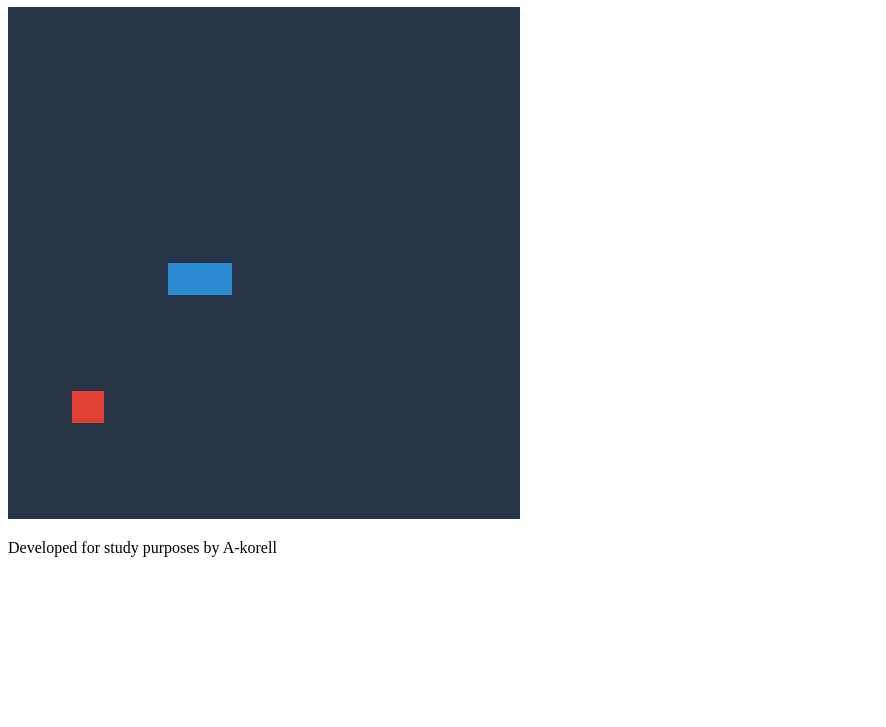
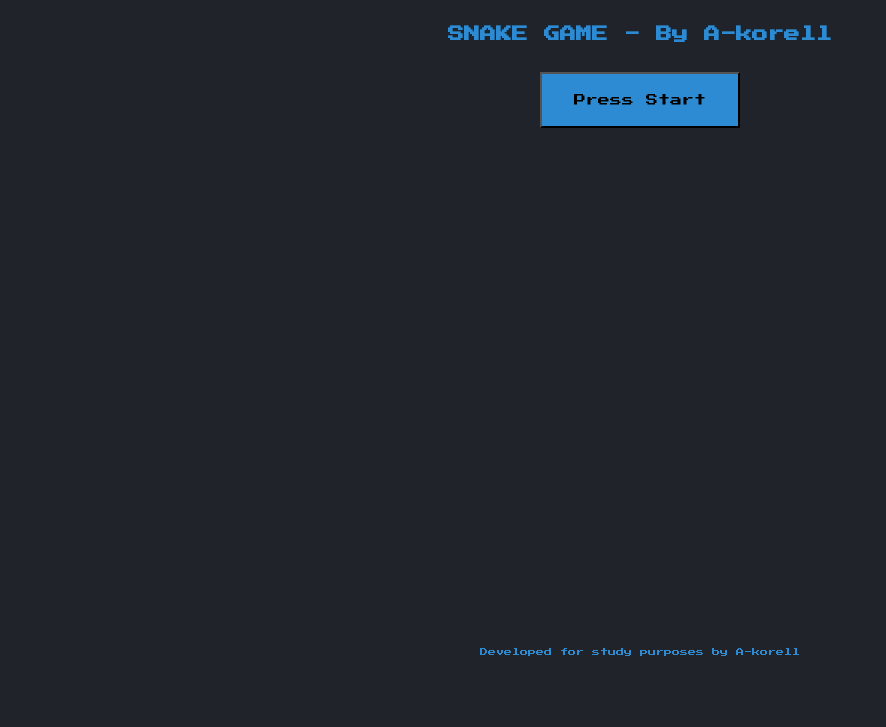
Before and after one commit to a-korell/SnakeGame_akorell, a plain HTML site: page index.html in a window 1280 px wide. Shown: the part 73-800 px from the top of the page, without its empty margins (0-886 px from the left). Drawn offline with Linux system fonts and the light colour scheme.

Commit message:
Add 8bits font, add button press start and function on reload after game over

```diff
--- a/index.html
+++ b/index.html
@@ -3,13 +3,18 @@
 <head>
     <meta charset="UTF-8">
     <meta name="viewport" content="width=device-width, initial-scale=1.0">
-    <meta http.equiv= "X-VA-Compatible" content="ie=edge">
+    <meta http.equiv="X-VA-Compatible" content="ie=edge">
+    <link href="https://fonts.googleapis.com/css2?family=Press+Start+2P&display=swap" rel="stylesheet">
     <link rel="stylesheet" href="style.css">
+    <style>
+
+    </style>
     <script defer src="script.js"></script>
     <title>SNAKE GAME</title>
 </head>
 <body>
     <h1>SNAKE GAME - By A-korell</h1>
+    <input type="button" value="Press Start" onclick="pressStart()">
     <canvas id= "snake" width="512" height="512"></canvas>
     <footer>
     <p>Developed for study purposes by A-korell</p>
--- a/script.js
+++ b/script.js
@@ -1,5 +1,6 @@
 let canvas = document.getElementById("snake");
 let context = canvas.getContext("2d");
+
 let box  = 32;
 let snake = [];
 snake[0] = {
@@ -12,6 +13,7 @@ let food = {
     y: Math.floor(Math.random() * 15 + 1) * box
 }
 
+function pressStart(){
 
 function createBG() {
     context.fillStyle = "#263445";
@@ -42,15 +44,16 @@ function update (event){
 
 function startGame(){
 
-    if(snake[0].x > 16 * box && direction == 'right') snake[0].x = 0;
-    if(snake[0].x < 0 && direction == 'left') snake[0].x = 16 * box;
-    if(snake[0].y > 16 * box && direction == 'down') snake[0].y = 0;
-    if(snake[0].y < 0 && direction == 'up') snake[0].y = 16 * box;
+    if(snake[0].x > 15 * box && direction == 'right') snake[0].x = 0;
+    if(snake[0].x < 0 && direction == 'left') snake[0].x = 15 * box;
+    if(snake[0].y > 15 * box && direction == 'down') snake[0].y = 0;
+    if(snake[0].y < 0 && direction == 'up') snake[0].y = 15 * box;
 
     for(i = 1; i < snake.length; i++){
         if(snake[0].x == snake[i].x && snake[0].y == snake[i].y){
         clearInterval(game);
         alert("Game Over :(")
+        window.location.reload();
         }
     }
 
@@ -82,3 +85,5 @@ function startGame(){
 }
 
 let game = setInterval(startGame, 100)
+
+}
--- a/style.css
+++ b/style.css
@@ -1,3 +1,32 @@
-body{
-    background: "20242a";
+body {
+    background-color: #20242a;
+    height: 95vh;
+    width: 95;
+    display: flex;
+    justify-content: center;
+    align-items: center;
+    flex-direction: column;
+    font-family: 'Press Start 2P', cursive;
+    color: #2d8bd3;
 }
+
+h1{
+    font-size: 16px;
+    margin-top: 80px;
+}
+
+input{
+    margin-top: 20px;
+    padding-top: 20px;
+    padding-bottom: 20px;
+    width: 200px;
+    font-family: 'Press Start 2P', cursive;
+    font-size: 12px;
+    background-color: #2d8bd3;
+
+}
+
+footer{
+    font-size: 8px;
+    padding-bottom: 20px;
+}
```
